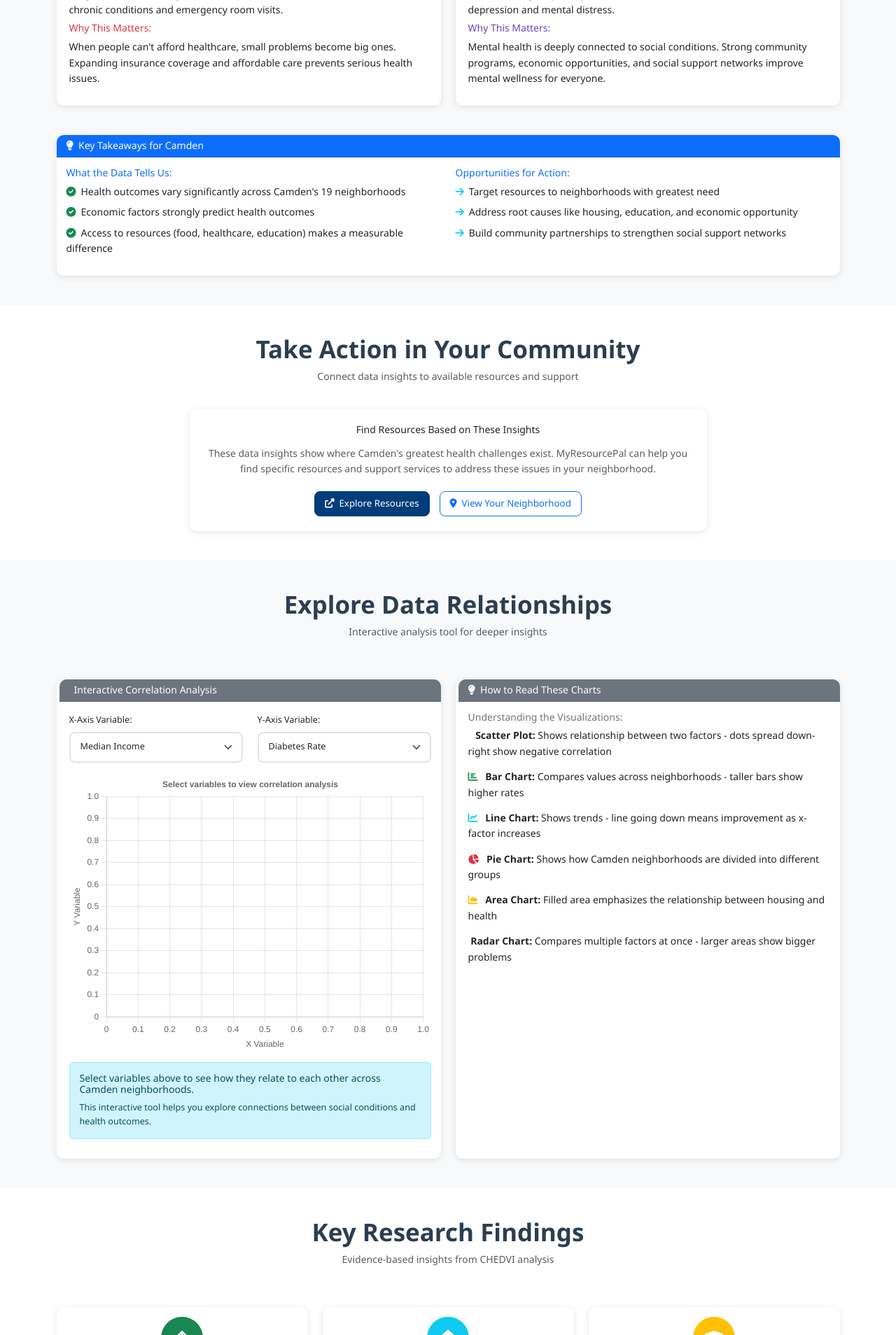
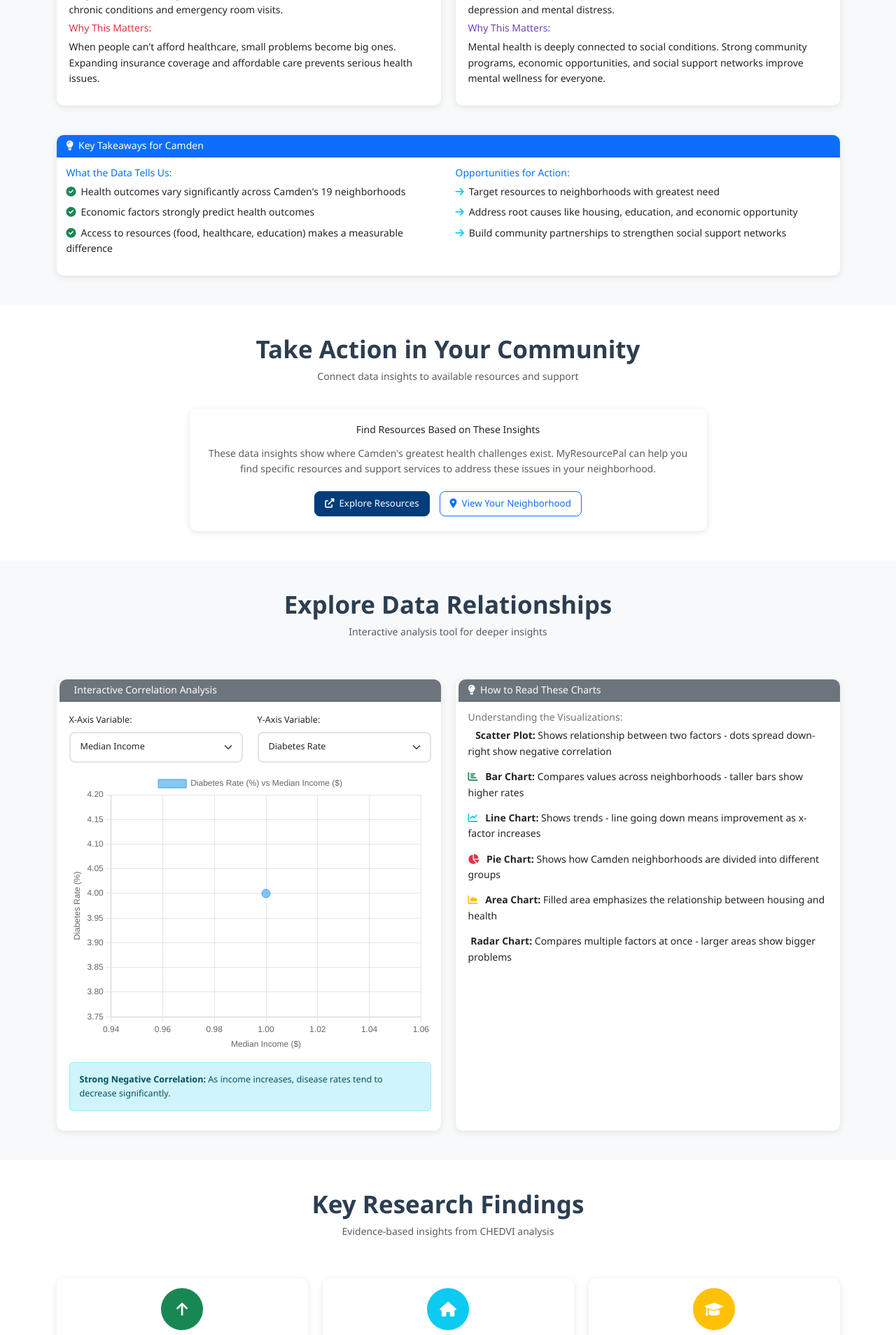
Before and after one commit to Venettov/CHEDVI, a Flask app: page /insights in a window 1280 px wide. Shown: the part 2452-4360 px from the top of the page at 70% size. Run offline with Flask 3, Linux system fonts and the light colour scheme; tables that the repository leaves empty hold one stand-in row (values such as "Sample post").

Commit message:
Fix interactive correlation chart ID conflict and logic

```diff
--- a/templates/insights.html
+++ b/templates/insights.html
@@ -3,7 +3,6 @@
 {% block title %}Insights - Camden Health Equity Data Visualization Initiative{% endblock %}
 
 {% block content %}
-<!-- Header Section -->
 <section class="py-4 bg-light">
     <div class="container">
         <div class="row">
@@ -17,7 +16,6 @@
     </div>
 </section>
 
-<!-- Key Statistics Section -->
 <section class="py-5">
     <div class="container">
         <div class="row text-center mb-5">
@@ -83,7 +81,6 @@
     </div>
 </section>
 
-<!-- Health Disparities Section -->
 <section class="py-5 bg-light">
     <div class="container">
         <div class="row">
@@ -93,7 +90,6 @@
             </div>
         </div>
 
-        <!-- Visualization 1: Income vs Health Outcomes -->
         <div class="row g-4 mb-5">
             <div class="col-lg-6">
                 <div class="card insight-card h-100">
@@ -114,7 +110,6 @@
                 </div>
             </div>
 
-            <!-- Visualization 2: Food Access vs Obesity -->
             <div class="col-lg-6">
                 <div class="card insight-card h-100">
                     <div class="card-header bg-success text-white">
@@ -135,7 +130,6 @@
             </div>
         </div>
 
-        <!-- Visualization 3: Education vs Health -->
         <div class="row g-4 mb-5">
             <div class="col-lg-6">
                 <div class="card insight-card h-100">
@@ -156,7 +150,6 @@
                 </div>
             </div>
 
-            <!-- Visualization 4: Housing Quality vs Health -->
             <div class="col-lg-6">
                 <div class="card insight-card h-100">
                     <div class="card-header bg-warning text-dark">
@@ -177,7 +170,6 @@
             </div>
         </div>
 
-        <!-- Visualization 5: Healthcare Access vs Outcomes -->
         <div class="row g-4 mb-5">
             <div class="col-lg-6">
                 <div class="card insight-card h-100">
@@ -198,7 +190,6 @@
                 </div>
             </div>
 
-            <!-- Visualization 6: Mental Health vs Social Factors -->
             <div class="col-lg-6">
                 <div class="card insight-card h-100">
                     <div class="card-header bg-purple text-white" style="background-color: #6f42c1 !important;">
@@ -219,7 +210,6 @@
             </div>
         </div>
 
-        <!-- Key Findings Summary -->
         <div class="row">
             <div class="col-12">
                 <div class="card border-primary">
@@ -254,7 +244,6 @@
     </div>
 </section>
 
-<!-- Community Action Section -->
 <section class="py-5">
     <div class="container">
         <div class="row">
@@ -287,7 +276,6 @@
     </div>
 </section>
 
-<!-- Interactive Analysis Section -->
 <section class="py-5 bg-light">
     <div class="container">
         <div class="row">
@@ -312,8 +300,8 @@
                                 <select class="form-select" id="xVariable">
                                     <option value="income">Median Income</option>
                                     <option value="poverty">Poverty Rate</option>
-                                    <option value="education">High School Graduation</option>
-                                    <option value="housing">Housing Problems</option>
+                                    <option value="foodAccess">Food Access Score</option>
+                                    <option value="insurance">Uninsured Rate</option>
                                 </select>
                             </div>
                             <div class="col-md-6">
@@ -327,11 +315,11 @@
                             </div>
                         </div>
                         <div class="chart-container mb-3" style="height: 400px;">
-                            <canvas id="correlationChart"></canvas>
+                            <canvas id="interactiveCorrelationChart"></canvas>
                         </div>
                         <div id="correlationInsight" class="alert alert-info">
-                            <h6 class="alert-heading">Select variables above to see how they relate to each other across Camden neighborhoods.</h6>
-                            <p class="mb-0">This interactive tool helps you explore connections between social conditions and health outcomes.</p>
+                            <h6 class="alert-heading">Exploring Connections</h6>
+                            <p class="mb-0">Select variables above to see how social factors influence health outcomes in Camden.</p>
                         </div>
                     </div>
                 </div>
@@ -379,7 +367,6 @@
     </div>
 </section>
 
-<!-- Research Findings Section -->
 <section class="py-5">
     <div class="container">
         <div class="row">
@@ -453,7 +440,6 @@
     </div>
 </section>
 
-<!-- Advanced Insights Section -->
 <section class="py-5">
     <div class="container">
         <div class="row">
@@ -463,7 +449,6 @@
             </div>
         </div>
 
-        <!-- Insight 1: Temporal Trends -->
         <div class="row g-4 mb-5">
             <div class="col-lg-6">
                 <div class="card insight-card h-100">
@@ -504,7 +489,6 @@
             </div>
         </div>
 
-        <!-- Insight 3: Intersectional Analysis -->
         <div class="row g-4 mb-5">
             <div class="col-lg-6">
                 <div class="card insight-card h-100">
@@ -545,7 +529,6 @@
             </div>
         </div>
 
-        <!-- Insight 5: Community Resilience -->
         <div class="row g-4 mb-5">
             <div class="col-lg-6">
                 <div class="card insight-card h-100">
@@ -586,7 +569,6 @@
             </div>
         </div>
 
-        <!-- Insight 7: Healthcare System Performance -->
         <div class="row g-4 mb-5">
             <div class="col-lg-6">
                 <div class="card insight-card h-100">
@@ -627,7 +609,6 @@
             </div>
         </div>
 
-        <!-- Insight 9: Predictive Analytics -->
         <div class="row g-4 mb-5">
             <div class="col-lg-6">
                 <div class="card insight-card h-100">
@@ -668,7 +649,6 @@
             </div>
         </div>
 
-        <!-- Comprehensive Summary -->
         <div class="row">
             <div class="col-12">
                 <div class="card border-primary">
@@ -714,65 +694,6 @@
     </div>
 </section>
 
-<!-- Interactive Insights Section -->
-<section class="py-5 bg-light">
-    <div class="container">
-        <div class="row">
-            <div class="col-12 text-center mb-5">
-                <h2 class="display-6 fw-bold">Interactive Data Exploration</h2>
-                <p class="lead text-muted">Explore relationships between social determinants and health outcomes</p>
-            </div>
-        </div>
-
-        <div class="row">
-            <div class="col-lg-8">
-                <div class="card">
-                    <div class="card-header">
-                        <div class="row align-items-center">
-                            <div class="col">
-                                <h5 class="card-title mb-0">
-                                    <i class="fas fa-chart-scatter me-2"></i>Correlation Analysis
-                                </h5>
-                            </div>
-                            <div class="col-auto">
-                                <select class="form-select" id="correlationSelector">
-                                    <option value="">Select Variables</option>
-                                    <option value="income_health">Income vs. Health Outcomes</option>
-                                    <option value="food_diabetes">Food Access vs. Diabetes</option>
-                                    <option value="housing_asthma">Housing vs. Asthma</option>
-                                    <option value="education_life">Education vs. Life Expectancy</option>
-                                </select>
-                            </div>
-                        </div>
-                    </div>
-                    <div class="card-body">
-                        <canvas id="correlationChart" style="height: 400px;"></canvas>
-                    </div>
-                </div>
-            </div>
-
-            <div class="col-lg-4">
-                <div class="card">
-                    <div class="card-header">
-                        <h5 class="card-title mb-0">
-                            <i class="fas fa-lightbulb me-2"></i>Key Insights
-                        </h5>
-                    </div>
-                    <div class="card-body">
-                        <div id="insightPanel">
-                            <div class="text-center text-muted py-4">
-                                <i class="fas fa-chart-line fa-2x mb-3"></i>
-                                <p>Select variables to view correlation insights</p>
-                            </div>
-                        </div>
-                    </div>
-                </div>
-            </div>
-        </div>
-    </div>
-</section>
-
-<!-- Data Sources Section -->
 <section class="py-5">
     <div class="container">
         <div class="row">
@@ -801,7 +722,6 @@
     </div>
 </section>
 
-<!-- Community Resources Section -->
 <section class="py-5 bg-light">
     <div class="container">
         <div class="row">
@@ -864,5 +784,107 @@
 {% endblock %}
 
 {% block scripts %}
-<script src="{{ url_for('static', filename='js/insights.js') }}"></script>
+<script src="https://cdn.jsdelivr.net/npm/chart.js"></script>
+<script>
+    // 1. INJECT DATA FROM PYTHON
+    // This connects your Flask backend to the frontend JavaScript
+    const insightsData = {{ insights_data | tojson | safe }};
+
+    // 2. CORRELATION CHART LOGIC
+    let correlationChart = null;
+
+    function renderCorrelationChart() {
+        const xVar = document.getElementById('xVariable').value;
+        const yVar = document.getElementById('yVariable').value;
+        const ctx = document.getElementById('interactiveCorrelationChart').getContext('2d');
+
+        // Create data points for Scatter Plot
+        const plotData = insightsData.map(item => ({
+            x: item[xVar],
+            y: item[yVar],
+            name: item.name // Store neighborhood name for tooltip
+        }));
+
+        // Labels for the axes
+        const labelsMap = {
+            'income': 'Median Income ($)',
+            'poverty': 'Poverty Rate (%)',
+            'foodAccess': 'Food Access Score',
+            'insurance': 'Uninsured Rate (%)',
+            'diabetes': 'Diabetes Rate (%)',
+            'obesity': 'Obesity Rate (%)',
+            'asthma': 'Asthma Rate (%)',
+            'mentalDistress': 'Mental Distress (%)'
+        };
+
+        if (correlationChart) {
+            correlationChart.destroy();
+        }
+
+        correlationChart = new Chart(ctx, {
+            type: 'scatter',
+            data: {
+                datasets: [{
+                    label: `${labelsMap[yVar]} vs ${labelsMap[xVar]}`,
+                    data: plotData,
+                    backgroundColor: 'rgba(54, 162, 235, 0.6)',
+                    borderColor: 'rgba(54, 162, 235, 1)',
+                    pointRadius: 6,
+                    pointHoverRadius: 8
+                }]
+            },
+            options: {
+                responsive: true,
+                maintainAspectRatio: false,
+                scales: {
+                    x: {
+                        type: 'linear',
+                        position: 'bottom',
+                        title: { display: true, text: labelsMap[xVar] }
+                    },
+                    y: {
+                        title: { display: true, text: labelsMap[yVar] }
+                    }
+                },
+                plugins: {
+                    tooltip: {
+                        callbacks: {
+                            label: function(context) {
+                                let point = context.raw;
+                                return `${point.name}: (${point.x}, ${point.y})`;
+                            }
+                        }
+                    }
+                }
+            }
+        });
+
+        // Update the insight text box
+        updateInsightText(xVar, yVar);
+    }
+
+    function updateInsightText(x, y) {
+        const box = document.getElementById('correlationInsight');
+        let text = "Select variables to analyze.";
+
+        if (x === 'income' && (y === 'diabetes' || y === 'obesity')) {
+            text = "<strong>Strong Negative Correlation:</strong> As income increases, disease rates tend to decrease significantly.";
+        } else if (x === 'poverty' && (y === 'mentalDistress' || y === 'asthma')) {
+             text = "<strong>Positive Correlation:</strong> Higher poverty rates are often associated with higher stress and health issues.";
+        } else {
+             text = `Analyzing the relationship between <strong>${x}</strong> and <strong>${y}</strong> across Camden neighborhoods.`;
+        }
+
+        box.innerHTML = `<p class="mb-0">${text}</p>`;
+    }
+
+    // 3. EVENT LISTENERS
+    document.addEventListener('DOMContentLoaded', function() {
+        document.getElementById('xVariable').addEventListener('change', renderCorrelationChart);
+        document.getElementById('yVariable').addEventListener('change', renderCorrelationChart);
+
+        // Initial Render
+        renderCorrelationChart();
+    });
+</script>
 {% endblock %}
```
